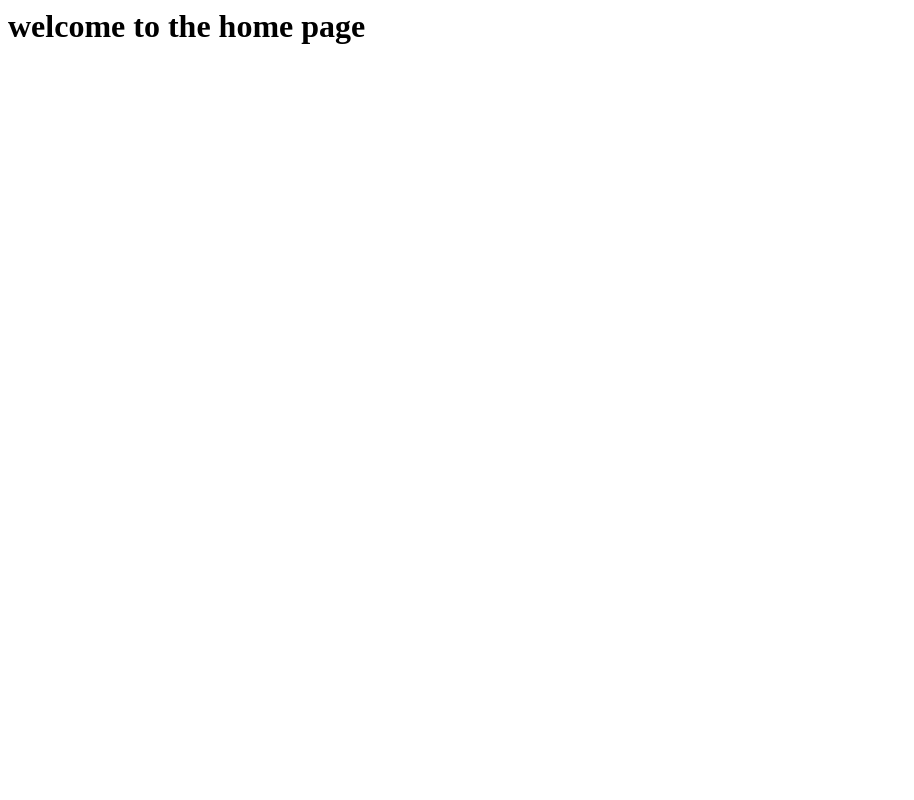
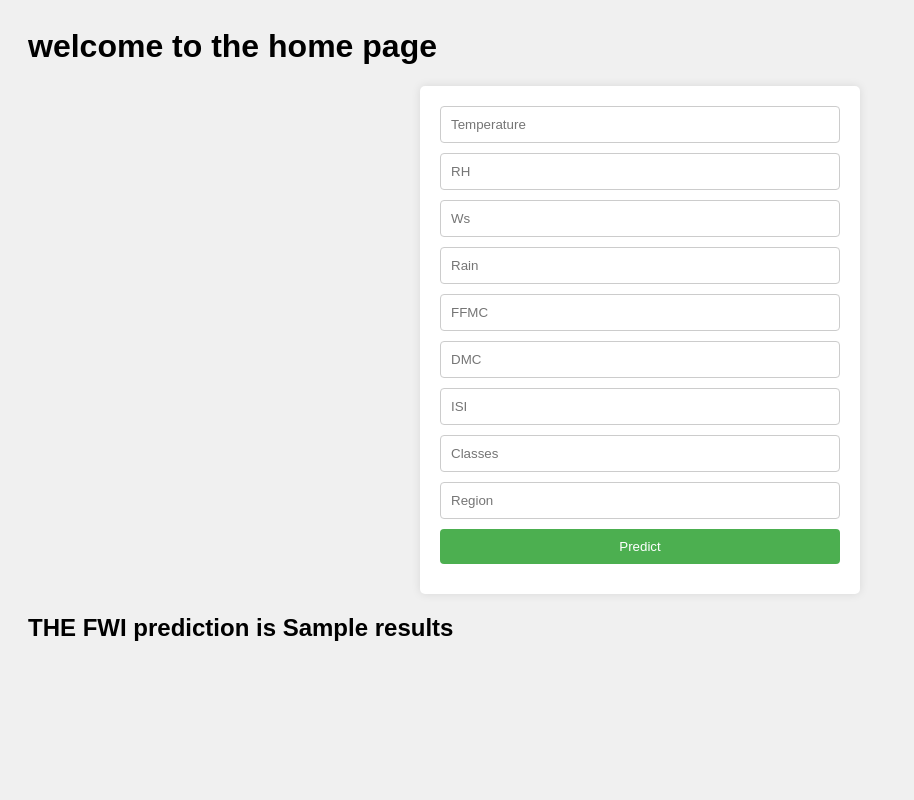
Before and after one commit to dhruvsaini0001/Algerain_forest_fire_ml_prediction, a Flask app: template templates/index.html in a window 1280 px wide. Shown: the whole page, without its empty margins (0-914 px from the left). Run offline with Flask 3, Linux system fonts and the light colour scheme; the template is opened without the code that fills it: most values are stand-ins (such as "Sample title", 1, 10 or a date in 2020); parts of the project's set-up code (start-up, migrations or seed data) failed here and were passed over.

Commit message:
adding more fratures

```diff
--- a/application.py
+++ b/application.py
@@ -3,7 +3,7 @@ from flask import Flask,request,jsonify,render_template
 import numpy as np
 import pandas as pd
 from sklearn.preprocessing import StandardScaler
-
+from sklearn.linear_model import Ridge
 
 application = Flask(__name__)
 app=application
@@ -33,6 +33,7 @@ def predict_datapoint():
         Classes=float(request.form.get('Classes'))
         Region=float(request.form.get('Region'))
 
+
         new_data_scaled = standard_scaler.transform([[Temperature,RH,Ws,Rain,FFMC,DMC,ISI,Classes,Region ]])
         result=ridge_model.predict(new_data_scaled)
 
--- a/templates/index.html
+++ b/templates/index.html
@@ -1 +1,57 @@
 <h1>welcome to the home page</h1>
+
+<html>
+<head>
+    <style>
+        /* CSS styles */
+        body {
+            font-family: Arial, sans-serif;
+            background-color: #f0f0f0;
+            padding: 20px;
+        }
+        form {
+            max-width: 400px;
+            margin: 0 auto;
+            background-color: #fff;
+            padding: 20px;
+            border-radius: 5px;
+            box-shadow: 0 0 10px rgba(0,0,0,0.1);
+        }
+        input[type="text"], button {
+            width: 100%;
+            padding: 10px;
+            margin-bottom: 10px;
+            box-sizing: border-box;
+            border: 1px solid #ccc;
+            border-radius: 4px;
+        }
+        button {
+            background-color: #4CAF50;
+            color: white;
+            border: none;
+            cursor: pointer;
+        }
+        button:hover {
+            background-color: #45a049;
+        }
+    </style>
+</head>
+<body>
+    <form action="{{ url_for('predict_datapoint')}}" method="post">
+        <input type="text" name="Temperature" placeholder="Temperature" required="required" /><br>
+        <input type="text" name="RH" placeholder="RH" required="required" /><br>
+        <input type="text" name="Ws" placeholder="Ws" required="required" /><br>
+        <input type="text" name="Rain" placeholder="Rain" required="required" /><br>
+        <input type="text" name="FFMC" placeholder="FFMC" required="required" /><br>
+        <input type="text" name="DMC" placeholder="DMC" required="required" /><br>
+        <input type="text" name="ISI" placeholder="ISI" required="required" /><br>
+        <input type="text" name="Classes" placeholder="Classes" required="required" /><br>
+        <input type="text" name="Region" placeholder="Region" required="required" /><br>
+        <button type="submit">Predict</button>
+    </form>
+
+<h2>
+    THE FWI prediction is {{results}}
+    </h2>
+</body>
+</html>
```
Also changed, not shown: templates/home.html (+36 -5 lines), 2 other files.
